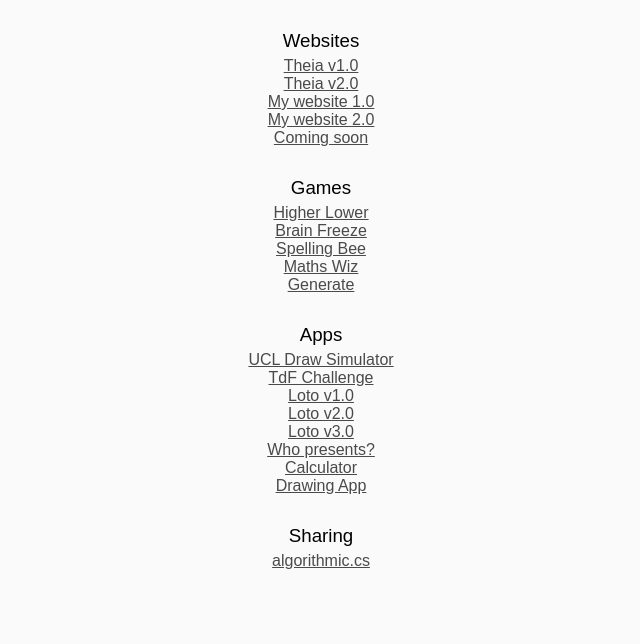
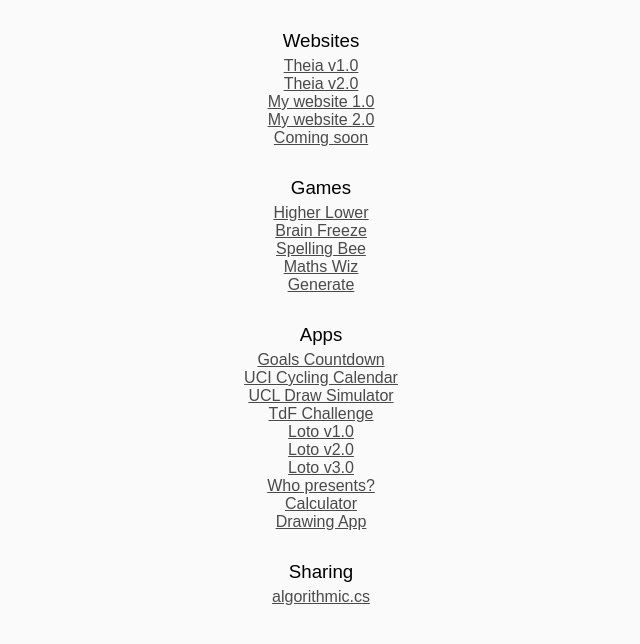
Before and after one commit to ashvinmotye/projects-nojs, a plain HTML site: page index.html in a window 1280 px wide. Shown: the whole page, without its empty margins (319-959 px from the left). Drawn offline with Linux system fonts and the light colour scheme.

Commit message:
Update index.html

```diff
--- a/index.html
+++ b/index.html
@@ -55,6 +55,8 @@
       <h3>Apps</h3>
 
       <ul>
+        <li><a href="http://ashvinmotye.com/countdown" target="_blank">Goals Countdown</a></li>
+        <li><a href="http://ashvinmotye.com/cycling" target="_blank">UCI Cycling Calendar</a></li>
         <li><a href="http://ashvinmotye.com/ucl" target="_blank">UCL Draw Simulator</a></li>
         <li><a href="http://ashvinmotye.com/tdf" target="_blank">TdF Challenge</a></li>
         <li><a href="http://ashvinmotye.com/predict" target="_blank">Loto v1.0</a></li>
```
